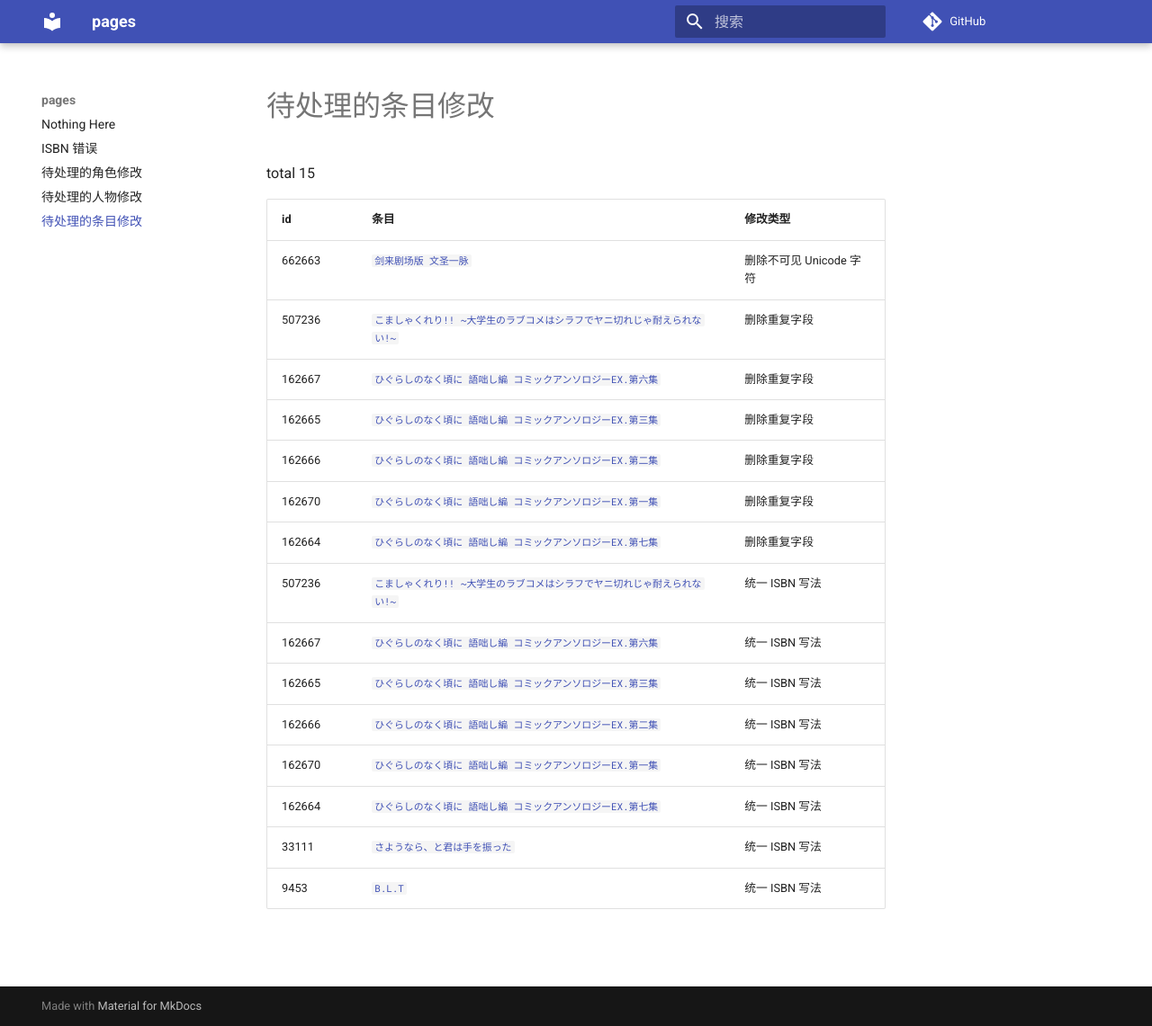
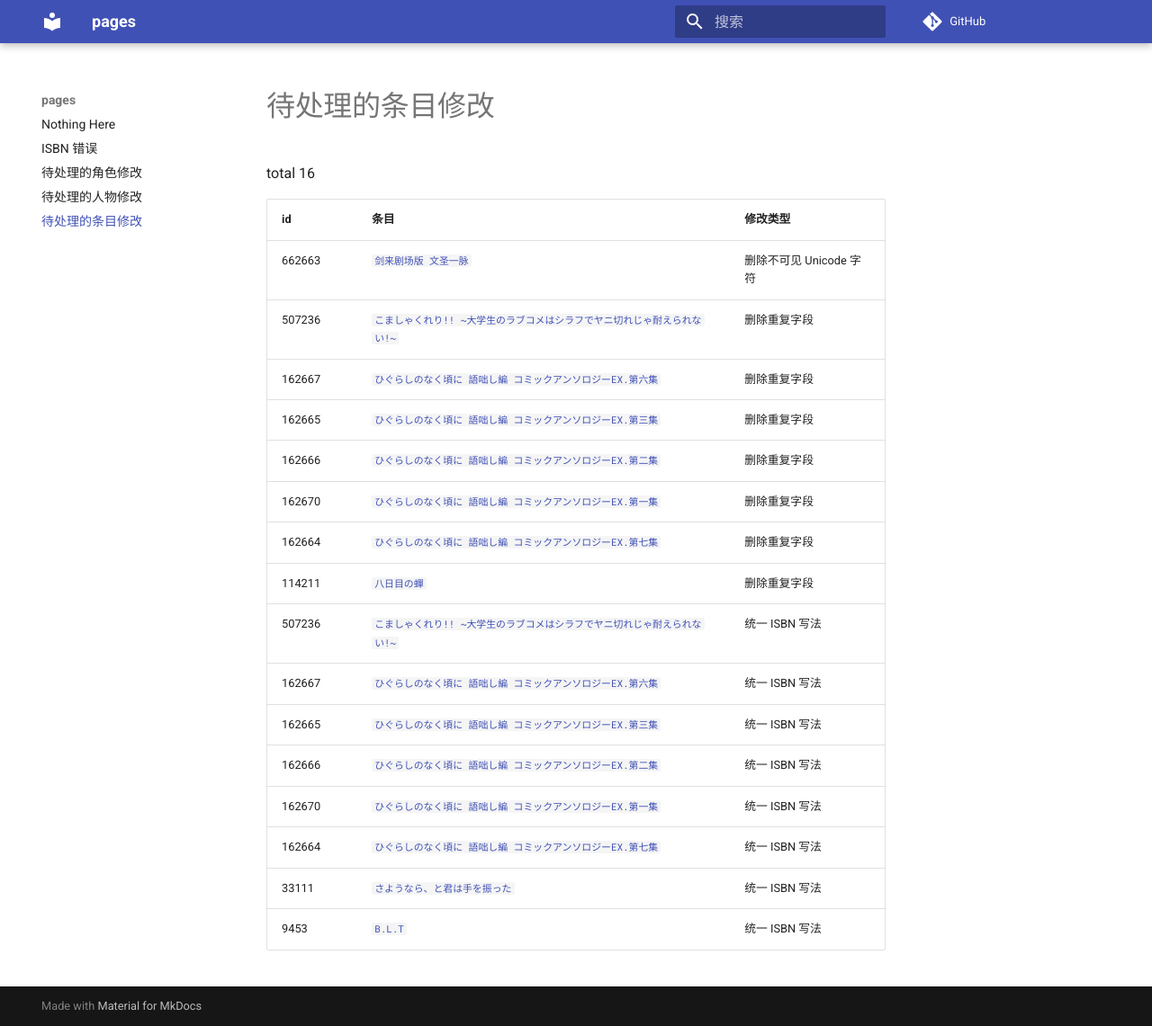
Before and after one commit to trim21/bangumi-pages, an MkDocs documentation site: the page built from docs/pending-subject-changes.md, in a window 1280 px wide and 1141 px high. Shown: the whole window at 90% size. Built offline with MkDocs 1.6.1 and Material for MkDocs 9.7.7, drawn with Linux system fonts in a browser that asks for light colours; comment, search, counter and statistics services are not loaded.

Commit message:
update pending-changes.md

```diff
--- a/docs/pending-subject-changes.md
+++ b/docs/pending-subject-changes.md
@@ -1,6 +1,6 @@
 # 待处理的条目修改
 
-total 15
+total 16
 
 | id | 条目 | 修改类型 |
 | --- | --- | --- |
@@ -11,6 +11,7 @@ total 15
 | 162666 | [`ひぐらしのなく頃に 語咄し編 コミックアンソロジーEX.第二集`](https://bgm.tv/subject/162666) | 删除重复字段 |
 | 162670 | [`ひぐらしのなく頃に 語咄し編 コミックアンソロジーEX.第一集`](https://bgm.tv/subject/162670) | 删除重复字段 |
 | 162664 | [`ひぐらしのなく頃に 語咄し編 コミックアンソロジーEX.第七集`](https://bgm.tv/subject/162664) | 删除重复字段 |
+| 114211 | [`八日目の蟬`](https://bgm.tv/subject/114211) | 删除重复字段 |
 | 507236 | [`こましゃくれり!! ~大学生のラブコメはシラフでヤニ切れじゃ耐えられない!~`](https://bgm.tv/subject/507236) | 统一 ISBN 写法 |
 | 162667 | [`ひぐらしのなく頃に 語咄し編 コミックアンソロジーEX.第六集`](https://bgm.tv/subject/162667) | 统一 ISBN 写法 |
 | 162665 | [`ひぐらしのなく頃に 語咄し編 コミックアンソロジーEX.第三集`](https://bgm.tv/subject/162665) | 统一 ISBN 写法 |
```
